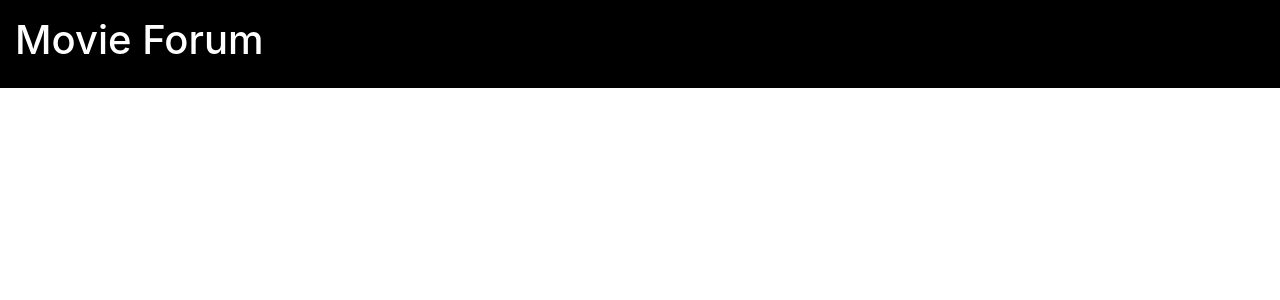
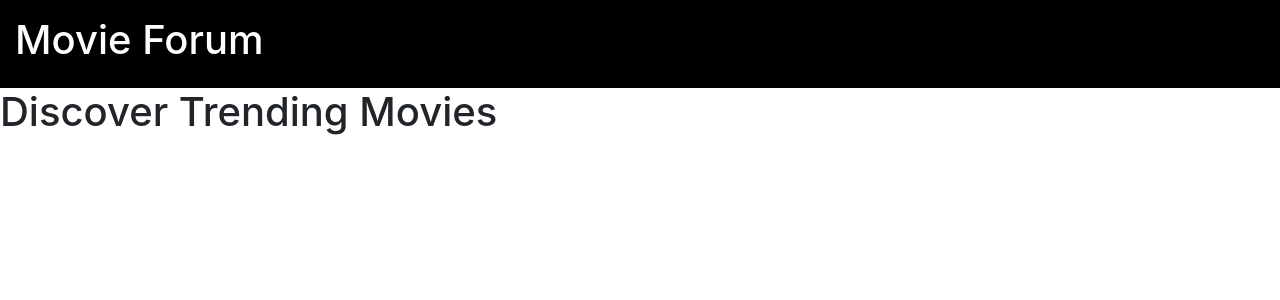
Before and after one commit to Benj-Holmes/Movie-Review-Site, a React (Create React App) app in the folder frontend/: page / in a window 1280 px wide. Shown: the top 300 px of the page. Built offline with nearby package versions, Linux system fonts and the light colour scheme.

Commit message:
Added Trending Movies + SQL Query

```diff
--- a/frontend/src/App.js
+++ b/frontend/src/App.js
@@ -1,11 +1,13 @@
 import './App.css';
 import Header from './components/header/header';
+import Trending from './components/homepage/trendingMovie/trending';
 
 function App() {
   return (
     // Bootstrap requires a container class to wrap the site's content
     <div className="container-fluid">
         <Header />
+        <Trending />
     </div>
   );
 }
--- a/frontend/src/components/homepage/trendingMovie/trending.js
+++ b/frontend/src/components/homepage/trendingMovie/trending.js
@@ -0,0 +1,13 @@
+import React from 'react';
+
+const Trending = () => {
+    return (
+        <div>
+            <h1>
+                Discover Trending Movies
+            </h1>
+        </div>
+    );
+}
+
+export default Trending;
```
Also changed, not shown: 1 other file (tests, documents, lock files or other folders).
